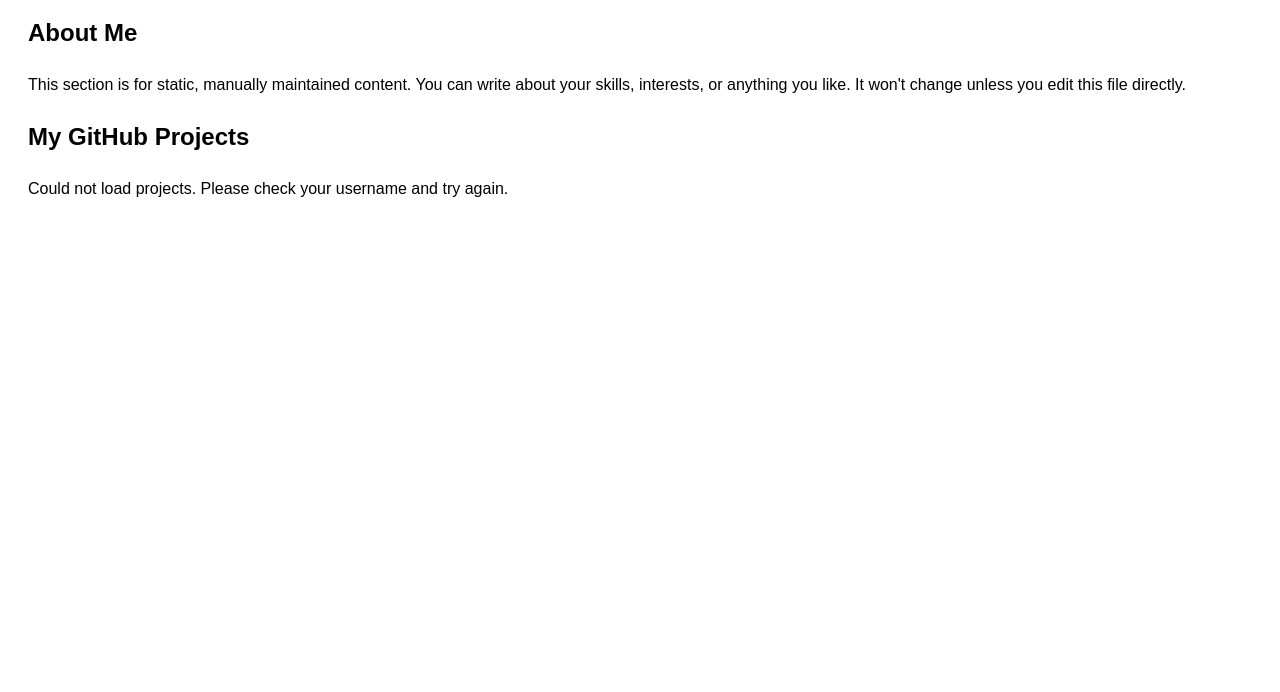
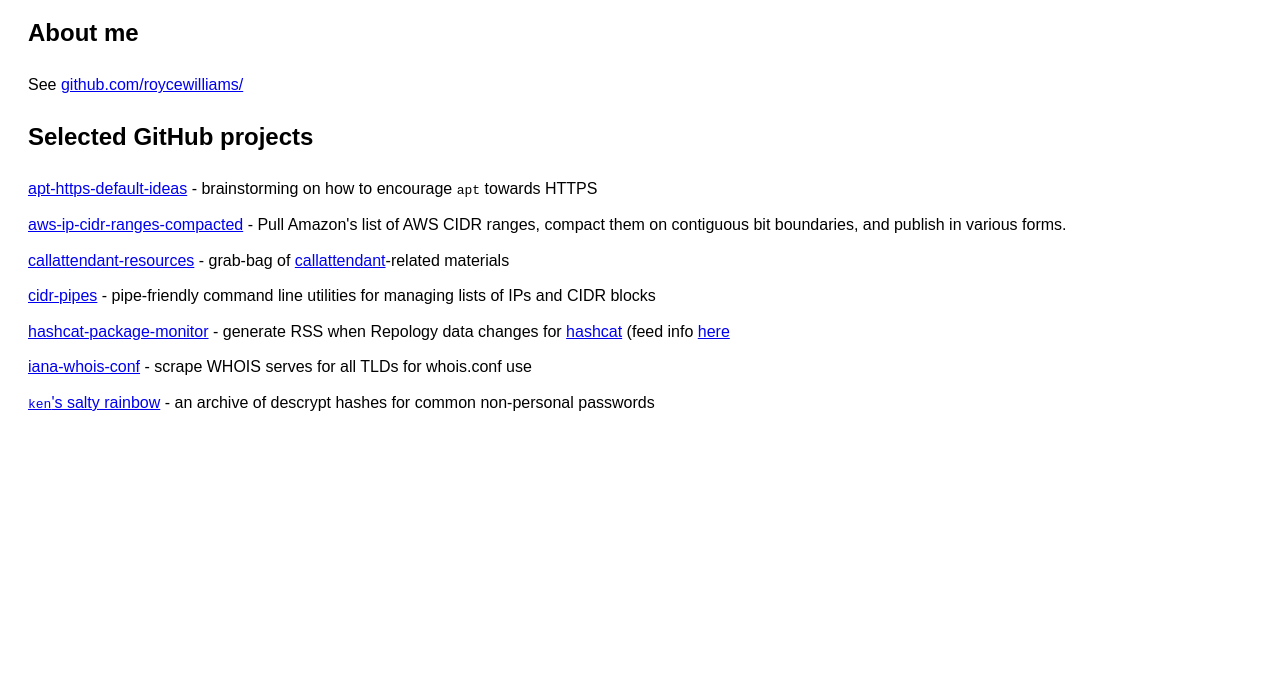
Before and after one commit to roycewilliams/roycewilliams.github.io, a plain HTML site: page index.html in a window 1280 px wide. Shown: the part 108-800 px from the top of the page. Drawn offline with Linux system fonts and the light colour scheme; no server answers.

Commit message:
switch to manual list

```diff
--- a/index.html
+++ b/index.html
@@ -14,57 +14,29 @@
 <body>
 
     <header>
-        <h1>Welcome to My GitHub Pages</h1>
+        <h1>Selected GitHub pages</h1>
     </header>
 
     <main>
         <section>
-            <h2>About Me</h2>
-            <p>This section is for static, manually maintained content. You can write about your skills, interests, or anything you like. It won't change unless you edit this file directly.</p>
+            <h2>About me</h2>
+            <p>See <a href="https://github.com/roycewilliams/">github.com/roycewilliams/</a>
         </section>
 
         <section>
-            <h2>My GitHub Projects</h2>
+            <h2>Selected GitHub projects</h2>
             <ul id="projects-container" class="project-list">
-                </ul>
+                <li><a href="https://github.com/roycewilliams/apt-https-default-ideas">apt-https-default-ideas</a> - brainstorming on how to encourage <kbd>apt</kbd> towards HTTPS</li>
+                <li><a href="https://github.com/roycewilliams/aws-ip-cidr-ranges-compacted">aws-ip-cidr-ranges-compacted</a> - Pull Amazon's list of AWS CIDR ranges, compact them on contiguous bit boundaries, and publish in various forms.</li>
+                <li><a href="https://github.com/roycewilliams/callattendant-resources">callattendant-resources</a> - grab-bag of <a href="https://github.com/thess/callattendant">callattendant</a>-related materials</li>
+                <li><a href="https://github.com/roycewilliams/cidr-pipes">cidr-pipes</a> - pipe-friendly command line utilities for managing lists of IPs and CIDR blocks</li>
+                <li><a href="https://github.com/roycewilliams/hashcat-package-monitor">hashcat-package-monitor</a> - generate RSS when Repology data changes for <a href="https://github.com/hashcat/hashcat">hashcat</a> (feed info <a href="https://roycewilliams.github.io/hashcat-package-monitor/">here</a></li>
+                <li><a href="https://github.com/roycewilliams/iana-whois-conf">iana-whois-conf</a> - scrape WHOIS serves for all TLDs for whois.conf use</li>
+                <li><a href="https://github.com/roycewilliams/kens-salty-rainbow"><kbd>ken</kbd>'s salty rainbow</a> - an archive of descrypt hashes for common non-personal passwords</li>
+            </ul>
         </section>
     </main>
 
-    <script>
-        // Fetch repositories from the GitHub API and display them
-        const username = 'roycewilliams'; // Change to your GitHub username
-        const projectsContainer = document.getElementById('projects-container');
-
-        fetch(`https://api.github.com/users/${username}/repos`)
-            .then(response => response.json())
-            .then(repositories => {
-                repositories.forEach(repo => {
-                    // Create a list item for each repository
-                    const listItem = document.createElement('li');
-
-                    // Create a link to the repository's GitHub Pages or main repository page
-                    const repoLink = document.createElement('a');
-                    repoLink.href = repo.homepage || repo.html_url;
-                    repoLink.textContent = repo.name;
-                    repoLink.target = "_blank"; // Open in a new tab
-
-                    // Add a description if available
-                    const descriptionSpan = document.createElement('span');
-                    descriptionSpan.textContent = repo.description ? ` - ${repo.description}` : '';
-
-                    // Append the elements to the list item
-                    listItem.appendChild(repoLink);
-                    listItem.appendChild(descriptionSpan);
-
-                    // Append the list item to the container
-                    projectsContainer.appendChild(listItem);
-                });
-            })
-            .catch(error => {
-                console.error('Error fetching repositories:', error);
-                projectsContainer.innerHTML = '<li>Could not load projects. Please check your username and try again.</li>';
-            });
-    </script>
 
 </body>
 </html>
```
